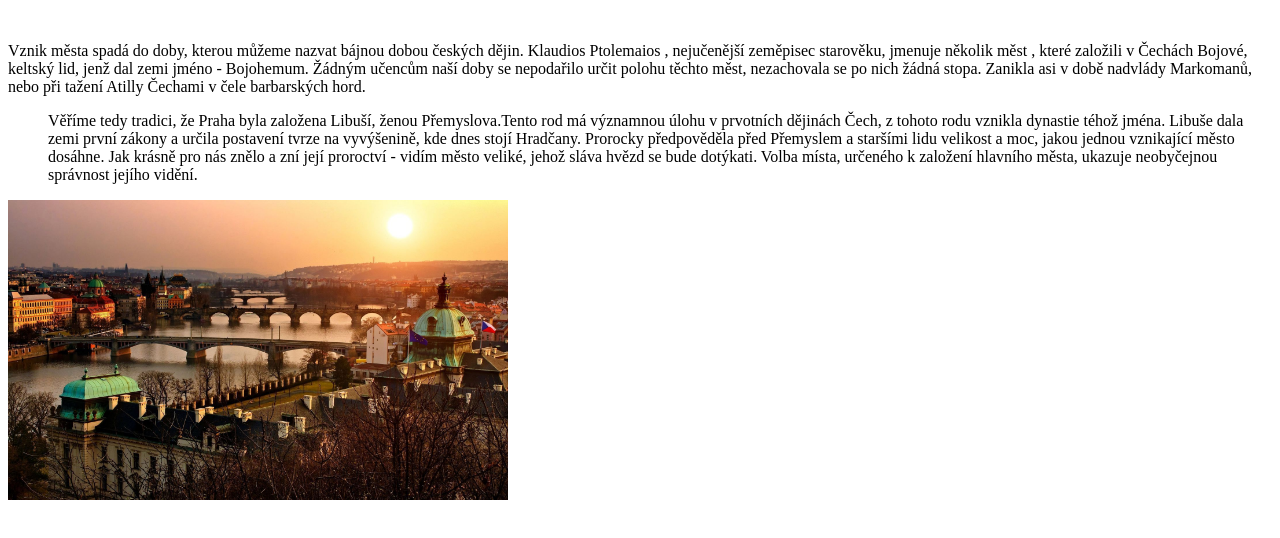
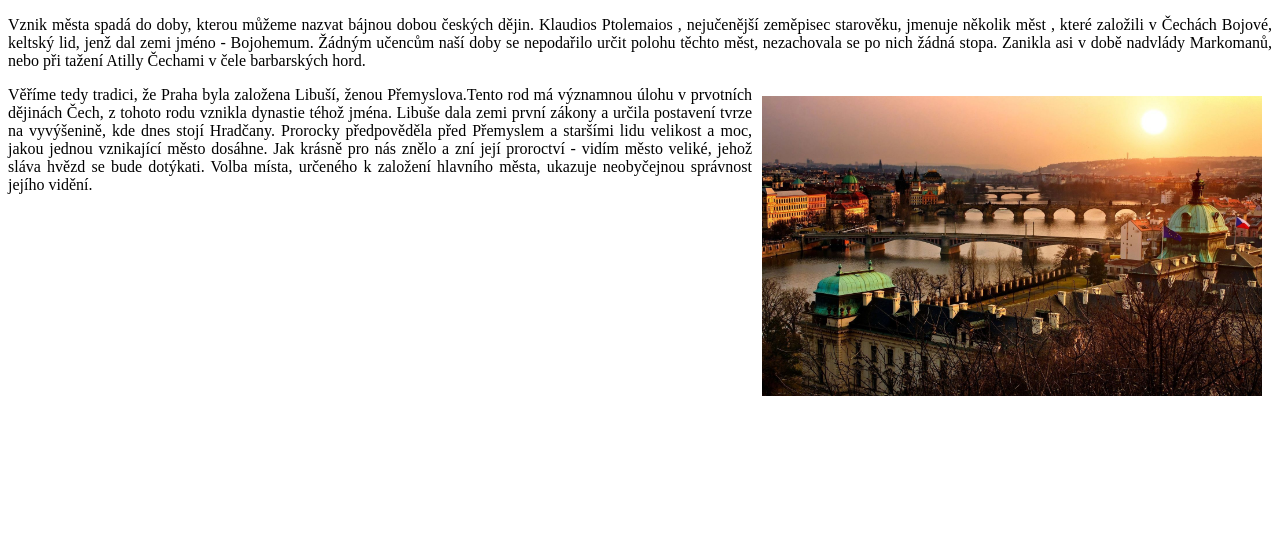
Before and after one commit to webLunovaKoutsky/webDesign, a plain HTML site: page domaci_stranka.html in a window 1280 px wide. Drawn offline with Linux system fonts and the light colour scheme.

Commit message:
added formatting for images and text

```diff
--- a/domaci_stranka.html
+++ b/domaci_stranka.html
@@ -1,12 +1,25 @@
 <!DOCTYPE html>
 <html>
-<head>
-<title>webLunovaKoutsky</title>
-<meta content="UTF-8">
-</head>
-<body>
-<br>
-<p>Vznik města spadá do doby, kterou můžeme nazvat bájnou dobou českých dějin. Klaudios Ptolemaios , nejučenější zeměpisec starověku, jmenuje několik měst , které založili v Čechách Bojové, keltský lid, jenž dal zemi jméno - Bojohemum. Žádným učencům  naší doby  se nepodařilo určit polohu těchto měst, nezachovala se po nich žádná stopa. Zanikla asi v době nadvlády Markomanů, nebo při tažení Atilly Čechami v čele barbarských hord.</p>
-<ul>Věříme tedy tradici, že Praha byla založena Libuší, ženou Přemyslova.Tento rod má významnou úlohu v prvotních dějinách Čech, z tohoto rodu vznikla dynastie téhož jména. Libuše dala zemi první zákony a určila postavení tvrze na vyvýšenině, kde dnes stojí Hradčany. Prorocky předpověděla před Přemyslem a staršími lidu velikost a moc, jakou jednou vznikající město dosáhne. Jak krásně pro nás znělo  a zní její proroctví - vidím město veliké, jehož sláva hvězd se bude dotýkati. Volba místa, určeného k založení hlavního města, ukazuje neobyčejnou správnost jejího vidění.</ul>
-<img src="img/1.jpg" width="500" height="300" alt="" align="left">
+    <head>
+        <title>webLunovaKoutsky</title>
+        <meta content="UTF-8">
+        <link href="style.css" rel="stylesheet" type="text/css"/>
+    </head>
+    <body>
+        <p class="text">Vznik města spadá do doby, kterou můžeme nazvat bájnou dobou českých dějin.
+            Klaudios Ptolemaios , nejučenější zeměpisec starověku, jmenuje několik měst , které založili v Čechách Bojové,
+            keltský lid, jenž dal zemi jméno - Bojohemum. Žádným učencům  naší doby  se nepodařilo určit polohu těchto měst,
+            nezachovala se po nich žádná stopa. Zanikla asi v době nadvlády Markomanů, nebo při tažení Atilly Čechami v čele
+            barbarských hord.
+        </p>
+        <img class="picDomStr" src="img/1.jpg" width="500" height="300" alt="" align="right">
+        <div class="text">
+        Věříme tedy tradici, že Praha byla založena Libuší, ženou Přemyslova.Tento rod má významnou úlohu v
+        prvotních dějinách Čech, z tohoto rodu vznikla dynastie téhož jména. Libuše dala zemi první zákony a
+        určila postavení tvrze na vyvýšenině, kde dnes stojí Hradčany. Prorocky předpověděla před Přemyslem a
+        staršími lidu velikost a moc, jakou jednou vznikající město dosáhne. Jak krásně pro nás znělo a zní
+        její proroctví - vidím město veliké, jehož sláva hvězd se bude dotýkati. Volba místa, určeného k založení
+        hlavního města, ukazuje neobyčejnou správnost jejího vidění.
+        </div>
+    </body>
 </html>
--- a/style.css
+++ b/style.css
@@ -1,10 +1,16 @@
 body.main{
     background-image: url("img/back.jpg");
 }
-.pikPrague {
+.picPrague {
 	margin-left: 5%;
 }
 
+img.picDomStr{
+    margin: 10px;
+}
+.text{
+    text-align: justify;
+}
 .frmDiv{
 	position: absolute;
 	margin-top: 50px;
```
Also changed, not shown: index.html (+1 -1 lines).
